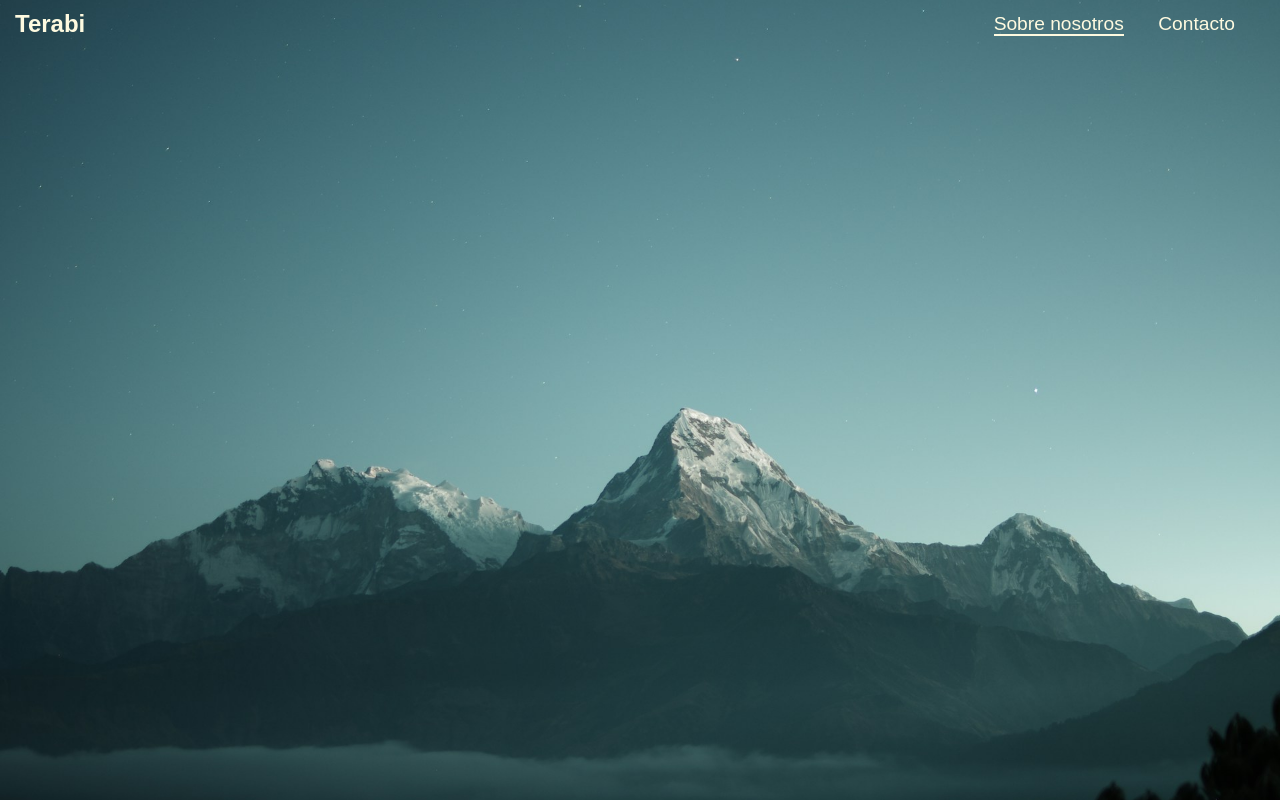
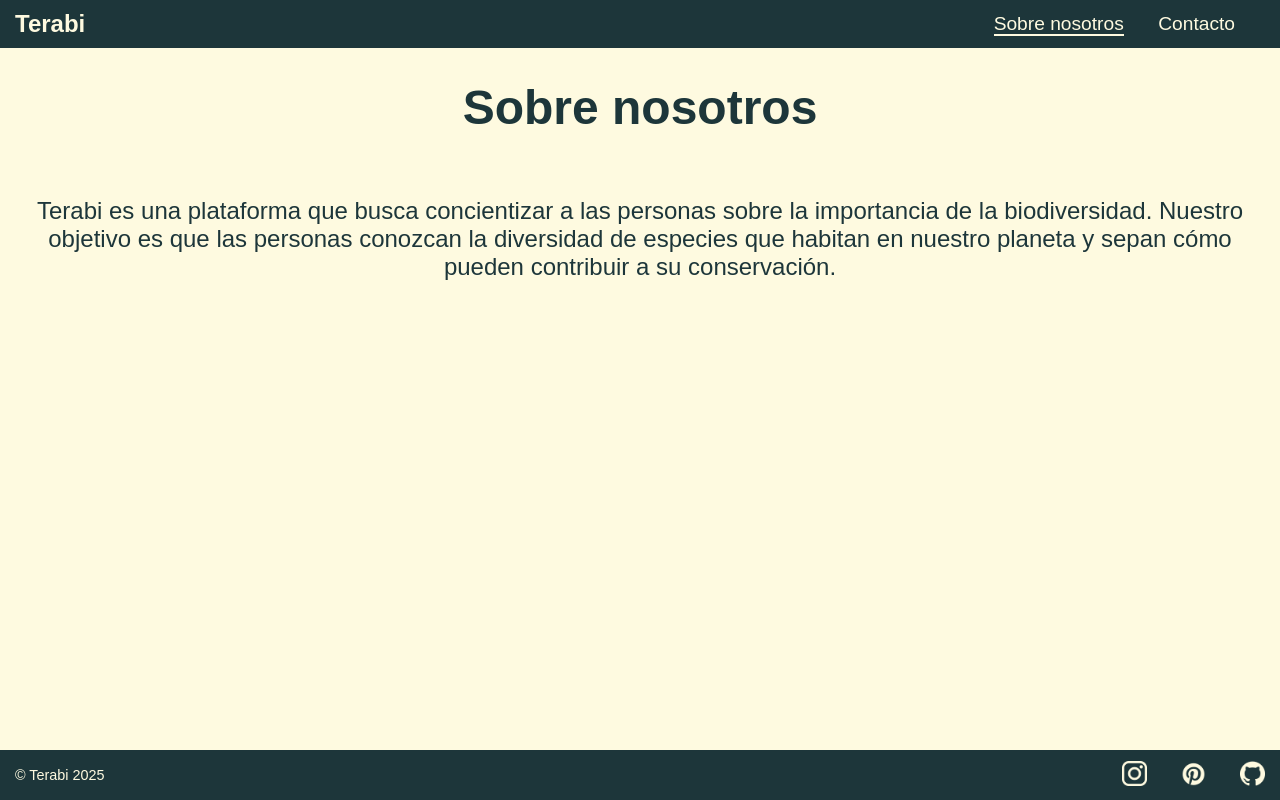
Before and after one commit to Gld3n/terabi, a PHP site: page /pages/sobre_nosotros.html in a window 1280 px wide. Run offline with PHP 8.4, Linux system fonts and the light colour scheme; some web fonts are replaced.

Commit message:
feat: add social media links & set final project structure/template

```diff
--- a/css/styles.css
+++ b/css/styles.css
@@ -13,13 +13,20 @@
   unicode-range: U+0000-00FF,U+0131,U+0152-0153,U+02BB-02BC,U+02C6,U+02DA,U+02DC,U+0304,U+0308,U+0329,U+2000-206F,U+20AC,U+2122,U+2191,U+2193,U+2212,U+2215,U+FEFF,U+FFFD;
 }
 
-body {
+.landing-page-body {
   min-height: 100vh;
   margin: 0;
-  background: url('../assets/background.jpg') no-repeat;
+  background: url('../assets/img/background.jpg') no-repeat;
   font-family: 'Roboto Variable', sans-serif;
   background-size: cover;
   background-position: center;
+}
+
+.other-page-body {
+  min-height: 100vh;
+  margin: 0;
+  background-color: #FEFAE0;
+  font-family: 'Roboto Variable', sans-serif;
 }
 
 .terabi-header {
@@ -28,6 +35,14 @@ body {
   display: flex;
   justify-content: space-between;
   align-items: center;
+}
+
+.other-page-header {
+  padding: 10px 15px;
+  display: flex;
+  justify-content: space-between;
+  align-items: center;
+  background-color: #1D363A;
 }
 
 .logo {
@@ -74,6 +89,29 @@ body {
   color: #FEFAE0;
   text-align: center;
   margin-top: -150px;
+  margin-bottom: 105px;
+}
+
+.other-page-main {
+  margin-bottom: 105px;
+  display: flex;
+  flex-direction: column;
+  justify-content: center;
+  align-items: center;
+  color: #1D363A;
+  padding: 0 30px;
+  text-align: center;
+}
+
+.other-page-main h1 {
+  font-size: 3rem;
+  font-weight: 700;
+}
+
+.other-page-main p {
+  font-size: 1.5rem;
+  font-weight: 400;
+  margin-top: 30px;
 }
 
 .landing-page-main h1 {
@@ -104,6 +142,31 @@ body {
 
 .btn:hover {
   background-color: #FEFAE0;
-  color: #283618;
+  color: #1D363A;
   box-shadow: 0 4px 15px rgba(0, 0, 0, 0.2);
 }
+
+.footer {
+  width: 100%;
+  bottom: 0;
+  position: absolute;
+  padding: 10px 15px;
+  background: #1D363A;
+  height: 50px;
+  color: #FEFAE0;
+  display: flex;
+  justify-content: space-between;
+  align-items: center;
+  font-size: 0.9rem;
+}
+
+.footer a {
+  margin-left: 15px;
+  text-decoration: none;
+}
+
+.footer .social-media img {
+  width: 25px;
+  height: 25px;
+  margin-left: 15px;
+}
--- a/pages/sobre_nosotros.html
+++ b/pages/sobre_nosotros.html
@@ -6,15 +6,31 @@
   <link rel="stylesheet" href="../css/styles.css">
   <title>Terabi - Sobre nosotros</title>
 </head>
-<body>
-  <header class="terabi-header">
+<body class="other-page-body">
+  <header class="other-page-header">
     <a href="../landing.html" class="logo">Terabi</a>
     <nav class="navbar">
       <a href="sobre_nosotros.html" class="active-tab">Sobre nosotros</a>
       <a href="contacto.html">Contacto</a>
     </nav>
   </header>
-  <main class="sobre_nosotros-page-main">
+  <main class="other-page-main">
+    <h1>Sobre nosotros</h1>
+    <p>Terabi es una plataforma que busca concientizar a las personas sobre la importancia de la biodiversidad. Nuestro objetivo es que las personas conozcan la diversidad de especies que habitan en nuestro planeta y sepan cómo pueden contribuir a su conservación.</p>
   </main>
+  <footer class="footer">
+    <p class="copyright-text">© Terabi 2025</p>
+    <div class="social-media">
+      <a class="instagram" href="https://www.instagram.com/">
+        <img src="../assets/img/instagram.png" alt="Instagram">
+      </a>
+      <a class="pinterest" href="https://www.pinterest.com/">
+        <img src="../assets/img/pinterest.png" alt="Pinterest">
+      </a>
+      <a class="github" href="https://www.github.com/gld3n/terabi">
+        <img src="../assets/img/github.png" alt="Github">
+      </a>
+    </div>
+  </footer>
 </body>
 </html>
```
Also changed, not shown: landing.html (+15 -1 lines), pages/contacto.html (+19 -3 lines), pages/species.html (+18 -3 lines), README.md, assets/img/background.jpg (renamed from assets/background.jpg), assets/img/github.png (added), assets/img/instagram.png (added), assets/img/pinterest.png (added).
